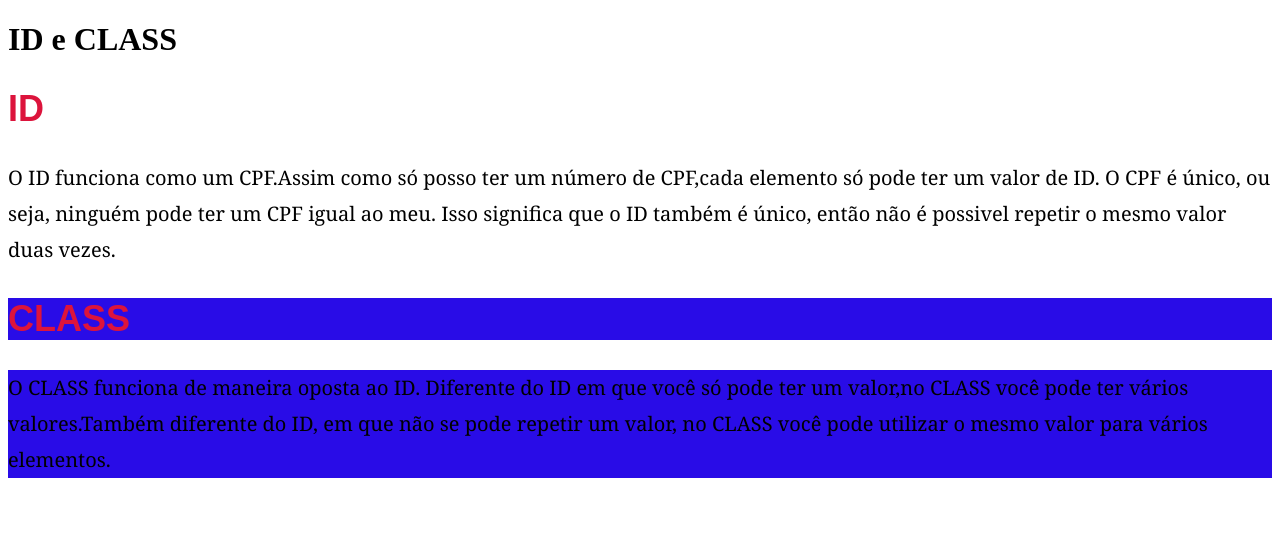
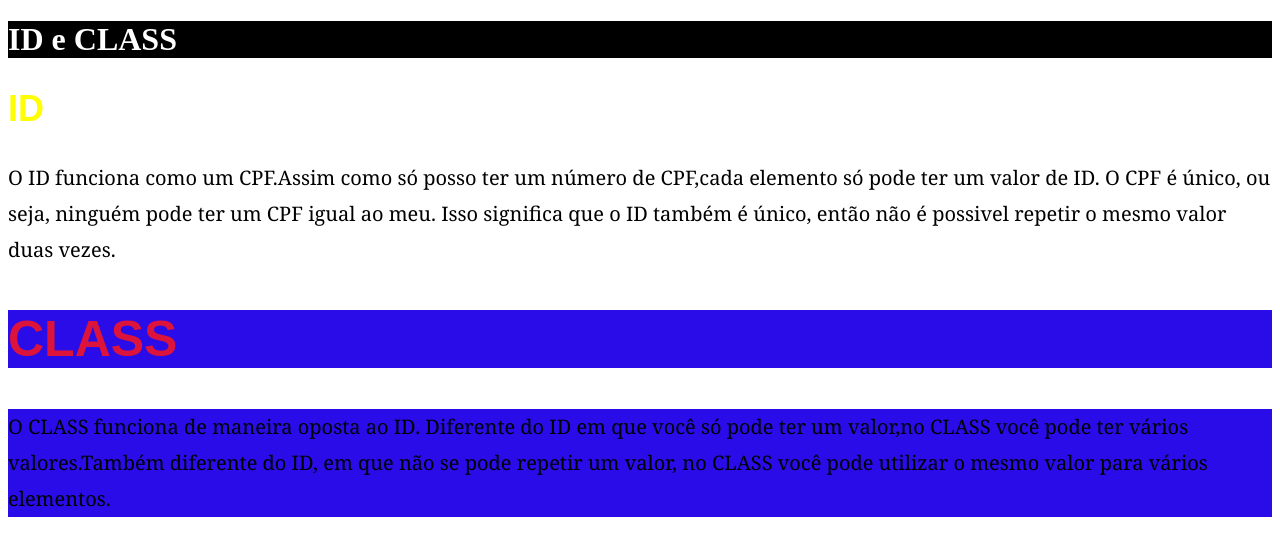
Before and after one commit to Gominhooudybala/aulas_html_css-bats, a plain HTML site: page 4_ID_CLASS/index.html in a window 1280 px wide. Drawn offline with Linux system fonts and the light colour scheme.

Commit message:
id e class no css e no html

```diff
--- a/4_ID_CLASS/index.html
+++ b/4_ID_CLASS/index.html
@@ -8,14 +8,14 @@
     <title>ID e CLASS</title>
 </head>
 <body>
-    <h1>ID e CLASS</h1>
+    <h1 id="titulo-principal">ID e CLASS</h1>
 
-    <h2>ID</h2>
+    <h2 class="cor-amarela">ID</h2>
     <p>
         O ID funciona como um CPF.Assim como só posso ter um número de CPF,cada elemento só pode ter um valor de ID. O CPF é único, ou seja, ninguém pode ter um CPF igual ao meu. Isso significa que o ID também é único, então não é possivel repetir o mesmo valor duas vezes.
     </p>
 
-    <h2 class="fundo-azul">CLASS</h2>
+    <h2 class="fundo-azul fonte-grande">CLASS</h2>
     <p class="fundo-azul">
         O CLASS funciona de maneira oposta ao ID. Diferente do ID em que você só pode ter um valor,no CLASS você pode ter vários valores.Também diferente do ID, em que não se pode repetir um valor, no CLASS você pode utilizar o mesmo valor para vários elementos.
     </p>
--- a/4_ID_CLASS/style.css
+++ b/4_ID_CLASS/style.css
@@ -1,3 +1,11 @@
+#titulo-id {
+    color: purple;
+}
+
+.cor-amarela {
+    color: yellow;
+}
+
 h2 {
     font-family: Arial, Helvetica, sans-serif;
     color: crimson;
@@ -17,3 +25,14 @@ h2 {
 .fundo-azul {
     background: #290ce7;
 }
+
+.fonte-grande {
+    font-size: 50px;
+}
+
+#titulo-principal {
+    background: black;
+    color: white;
+}
+
+/*.especificidade.*/
```
